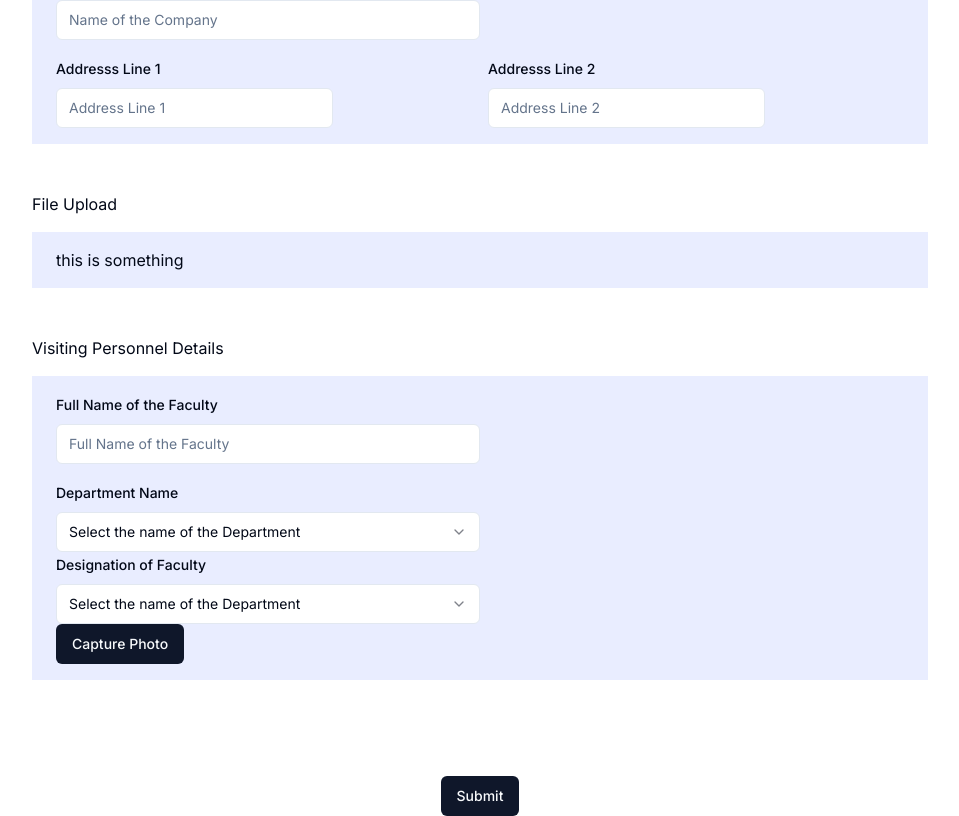
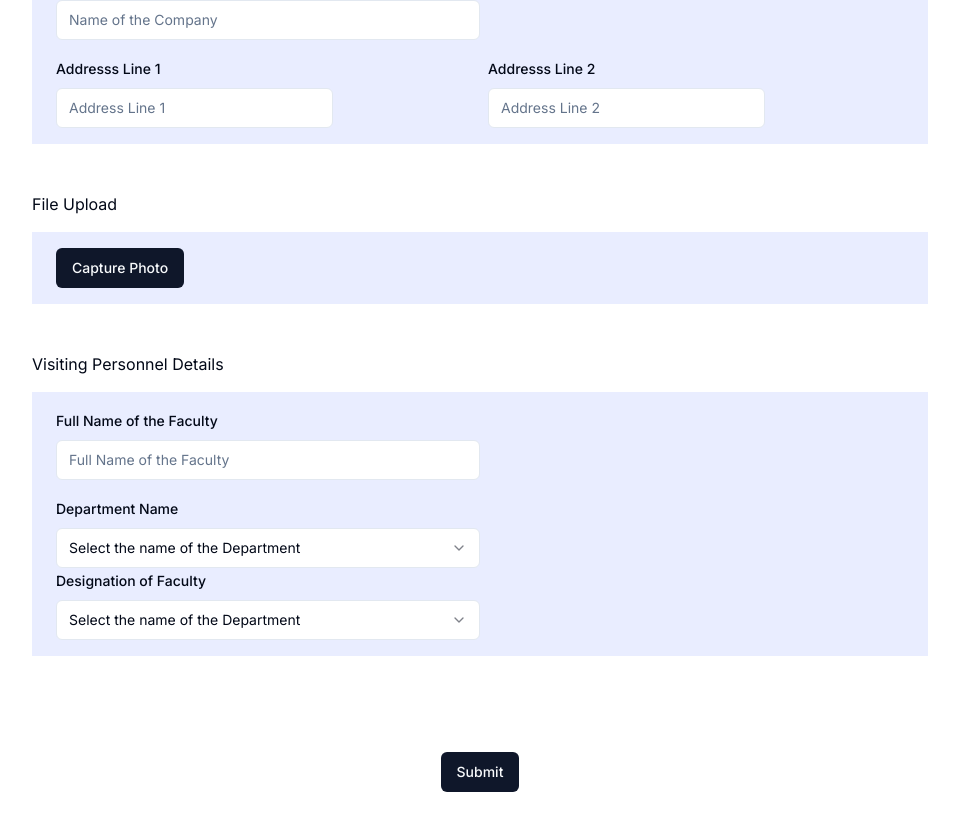
Before and after one commit to TheHuntsman4/HVM, a Next.js app: page /mainform in a window 1280 px wide. Shown: the part 305-1121 px from the top of the page, without its empty margins (160-1119 px from the left). After the commit the page ends 1097 px from the top, so only its background shows below. Built offline with nearby package versions, Linux system fonts and the light colour scheme.

Commit message:
<fix>:[Updates the image feature]

```diff
--- a/src/app/mainform/page.tsx
+++ b/src/app/mainform/page.tsx
@@ -152,7 +152,13 @@ const page = () => {
             <div className='bg-[#E9EDFF] h-auto w-full px-2 py-4 space-y-4 mt-4 mb-12'>
               <div className='px-4 space-y-4'>
 
-                {imageSrc === 0 ? <div className=''>this is something</div> : <Image src={imageSrc} alt="webcam capture" width={240} height={240} />}
+                {imageSrc === 0 ?
+                  <div className=''><Button onClick={toggleModal}>Capture Photo</Button></div>
+                  :
+                  <>
+                    <Image src={imageSrc} alt="webcam capture" width={240} height={240} />
+                    <Button onClick={toggleModal}>Try Again</Button>
+                  </>}
               </div>
             </div>
 
@@ -300,9 +306,6 @@ const page = () => {
                       </FormItem>
                     )}
                   />
-
-                  {/* WebCam Image */}
-                  <Button onClick={toggleModal}>Capture Photo</Button>
                 </div>
               </div>
             </div>
```
